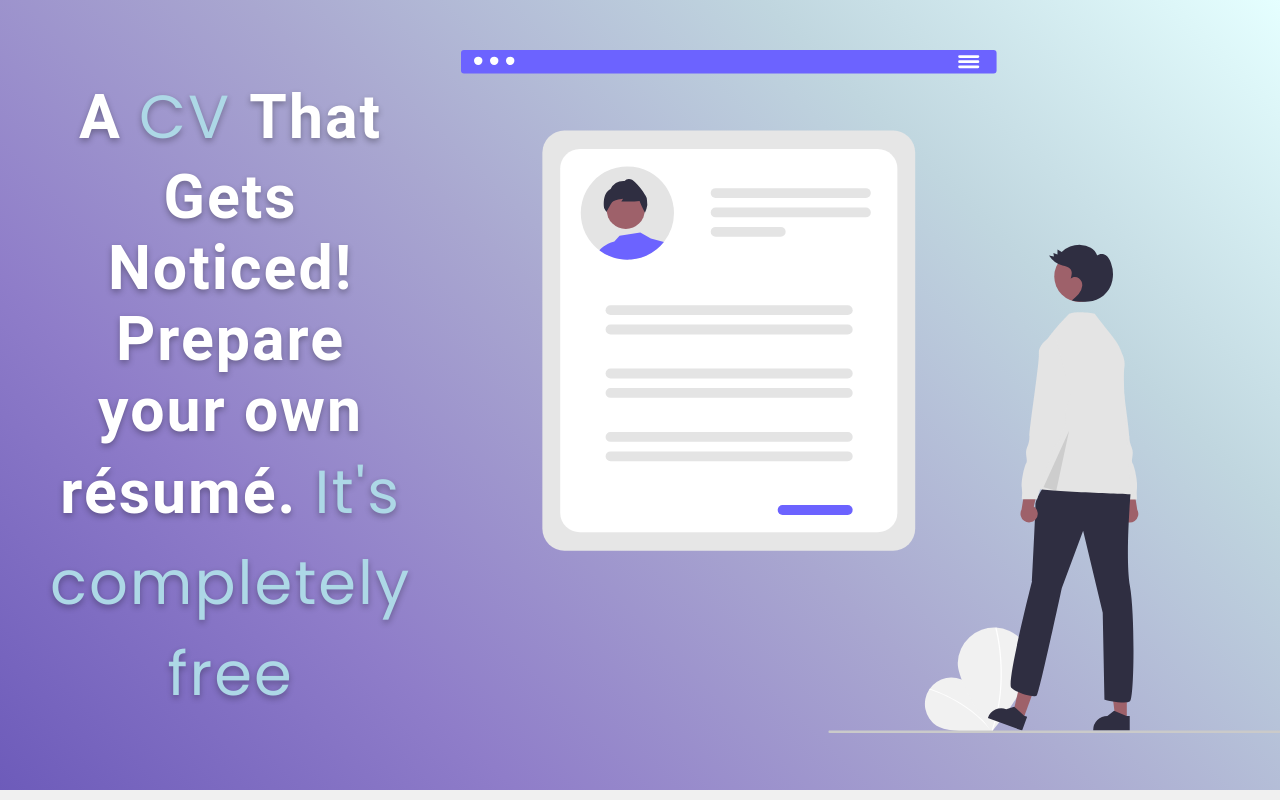
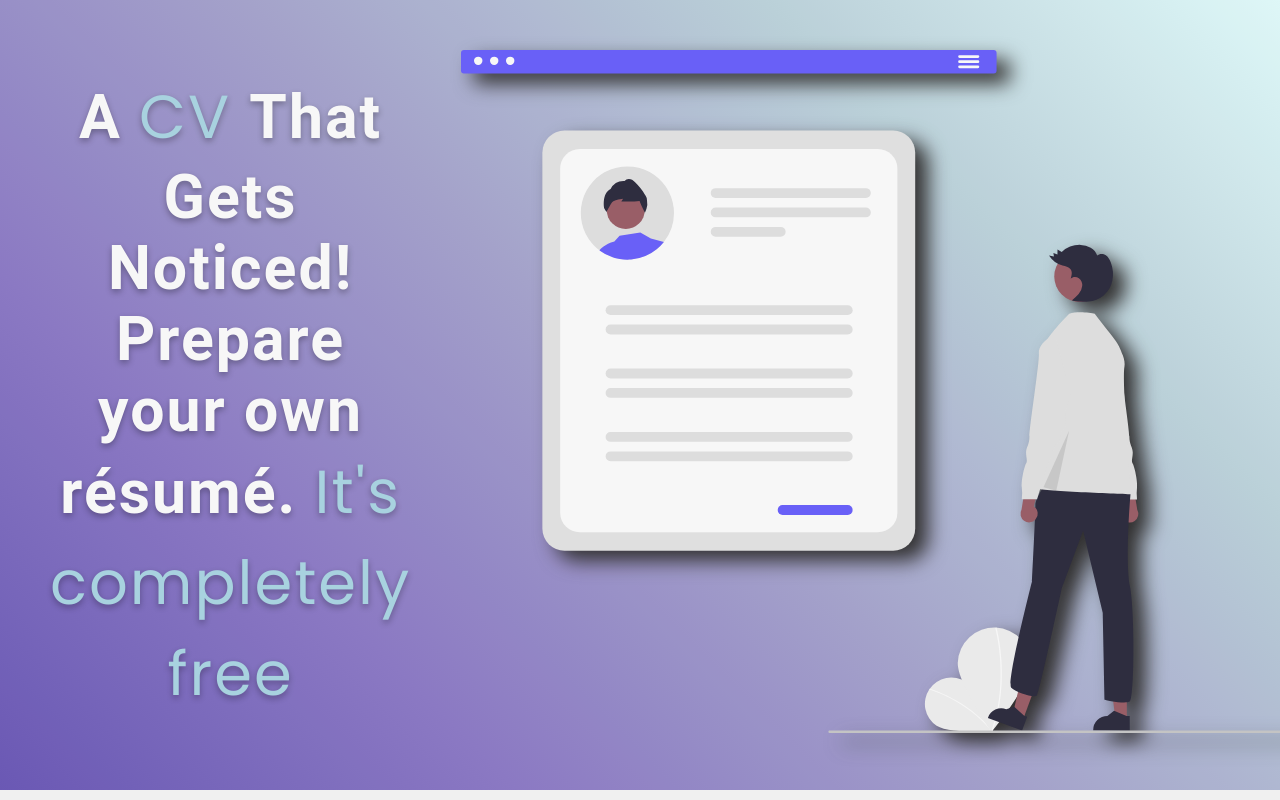
Before and after one commit to tushar-upadhya/resume-builder, a React (Create React App) app: page / in a window 1280 px wide. Shown: the top 800 px of the page. Built offline with nearby package versions, Linux system fonts and the light colour scheme.

Commit message:
resume header

```diff
--- a/src/components/Header/Header.module.css
+++ b/src/components/Header/Header.module.css
@@ -14,6 +14,9 @@
         #c0d6df,
         #e5ffff
     );
+
+    filter: brightness(97%);
+    /* grayscale(100%); */
     height: 100%;
 }
 
@@ -26,6 +29,10 @@
     font-weight: 700;
     letter-spacing: 2px;
     text-shadow: 0 3px 6px rgba(0, 0, 0, 0.3);
+}
+
+.right {
+    filter: drop-shadow(13px 10px 10px rgb(51, 50, 50));
 }
 
 .heading span {
```
Also changed, not shown: 1 other file (tests, documents, lock files or other folders).
